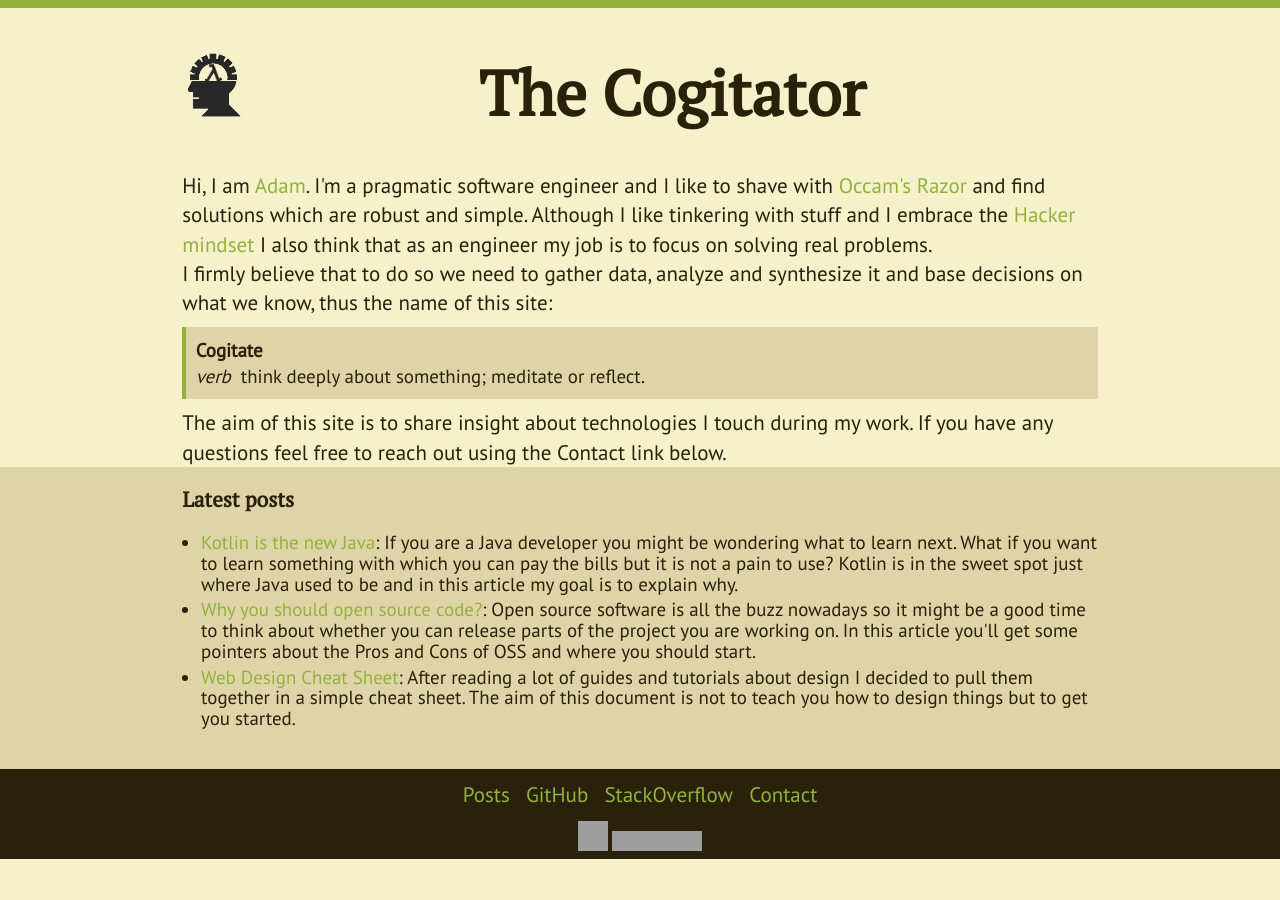
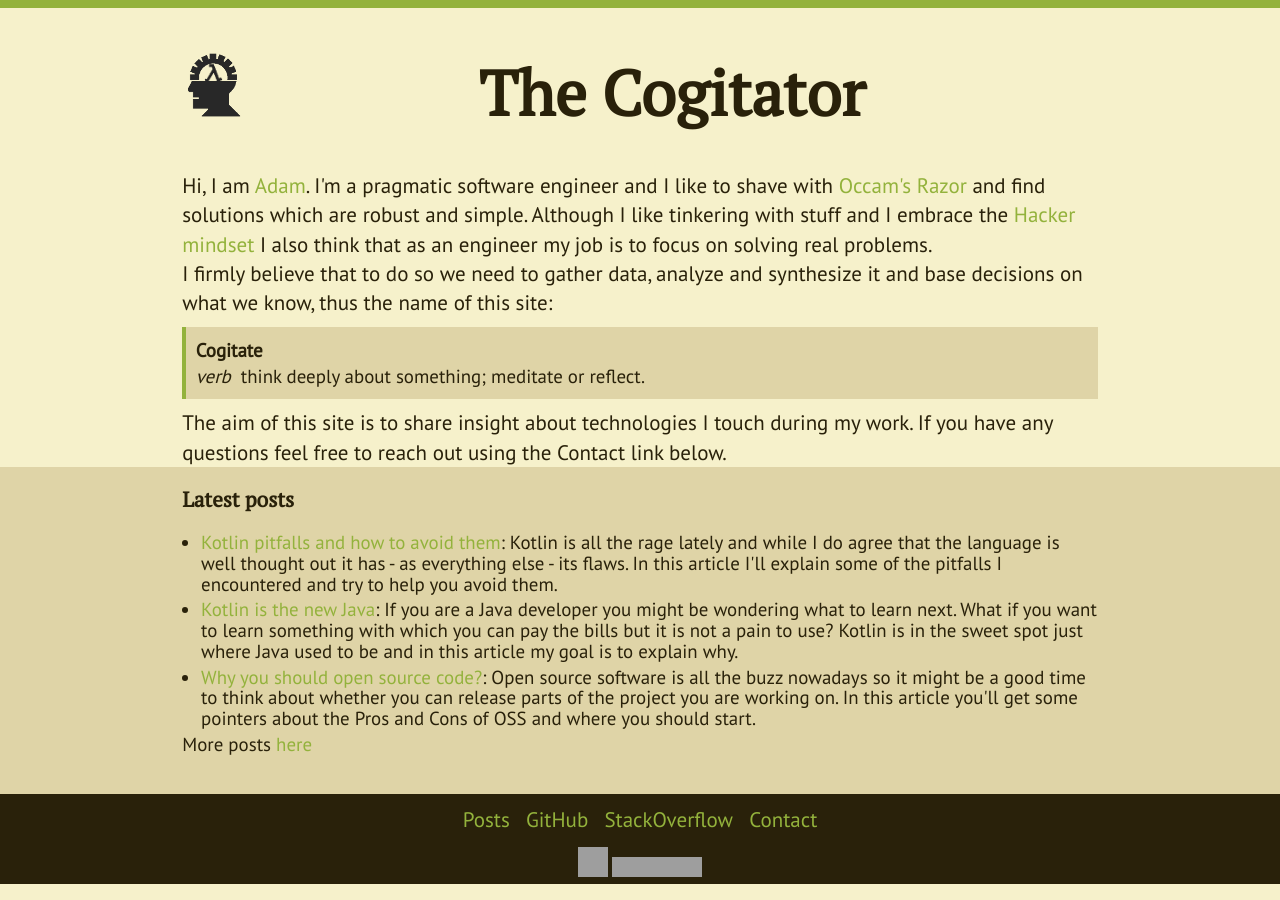
Before and after one commit to Hexworks/the-cogitator, a Jekyll site: the page built from index.html, in a window 1280 px wide. Built offline with Jekyll 4.4.1, drawn with Linux system fonts in a browser that asks for light colours; grey boxes are pictures that could not be loaded.

Commit message:
new post

```diff
--- a/_includes/latest_posts.html
+++ b/_includes/latest_posts.html
@@ -1,9 +1,10 @@
 <h4>Latest posts</h4>
 <ul id="latest-posts">
-    {% for post in site.posts %}
+    {% for post in site.posts limit:3 %}
     <li>
         <a href="{{ post.url }}">{{ post.title }}</a>:
         {{ post.excerpt }}
     </li>
     {% endfor %}
+    <p>More posts <a href="/posts">here</a></p>
 </ul>
--- /dev/null
+++ b/_posts/2017-10-02-kotlin-pitfalls-and-how-to-avoid-them.md
@@ -0,0 +1,7 @@
+---
+layout: post
+title:  "Kotlin pitfalls and how to avoid them"
+excerpt: Kotlin is all the rage lately and while I do agree that the language is well thought out it has - as everything else - its flaws. In this article I'll explain some of the pitfalls I encountered and try to help you avoid them.
+comments: true
+---
+{% include articles/en/2017-10-02-kotlin-pitfalls-and-how-to-avoid-them.md %}
```
Also changed, not shown: Gemfile.lock.
